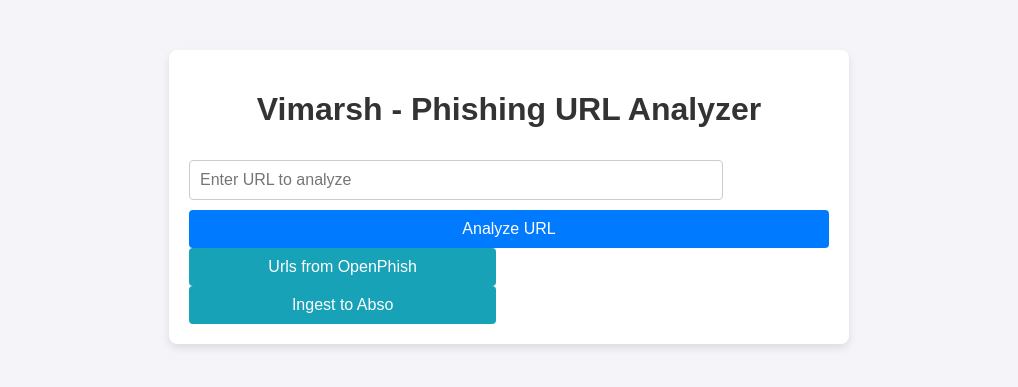
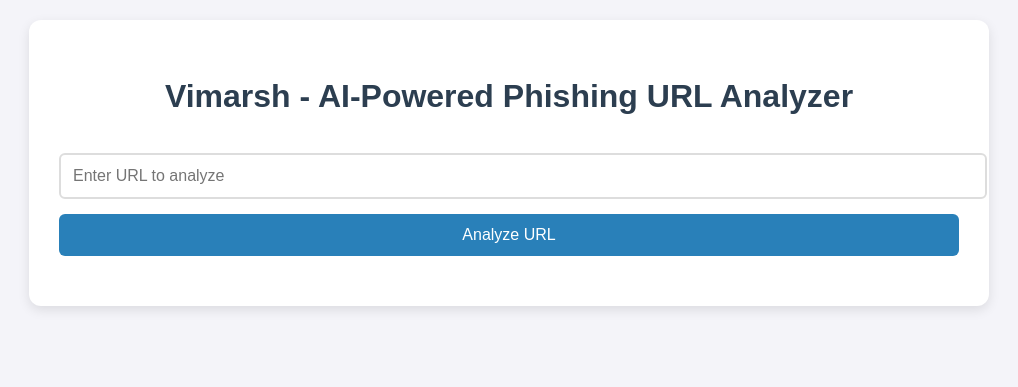
Before and after one commit to shriprad/phishingwebsite, a Flask app: page / in a window 1280 px wide. Shown: the top 387 px of the page, without its empty margins (131-1149 px from the left). Run offline with Flask 2, Linux system fonts and the light colour scheme.

Commit message:
Update index.html

```diff
--- a/templates/index.html
+++ b/templates/index.html
@@ -3,107 +3,143 @@
 <head>
     <meta charset="UTF-8">
     <meta name="viewport" content="width=device-width, initial-scale=1.0">
-    <title>Vimarsh - Phishing Detector</title>
+    <title>Vimarsh - AI-Powered Phishing Detector</title>
     <style>
         body {
             font-family: Arial, sans-serif;
             background-color: #f4f4f9;
             color: #333;
             margin: 0;
-            padding: 0;
+            padding: 20px;
+            line-height: 1.6;
         }
         .container {
-            width: 50%;
-            margin: 50px auto;
-            padding: 20px;
+            max-width: 900px;
+            margin: 0 auto;
             background-color: #fff;
-            border-radius: 8px;
-            box-shadow: 0 4px 8px rgba(0, 0, 0, 0.1);
+            border-radius: 12px;
+            box-shadow: 0 4px 12px rgba(0, 0, 0, 0.1);
+            padding: 30px;
         }
         h1 {
+            color: #2c3e50;
             text-align: center;
+            margin-bottom: 30px;
+        }
+        .input-group {
+            margin: 20px 0;
         }
         input[type="text"] {
-            width: 80%;
-            padding: 10px;
-            margin: 10px 0;
+            width: 100%;
+            padding: 12px;
             font-size: 16px;
-            border: 1px solid #ccc;
+            border: 2px solid #ddd;
+            border-radius: 6px;
+            margin-bottom: 15px;
+            transition: border-color 0.3s;
+        }
+        input[type="text"]:focus {
+            border-color: #3498db;
+            outline: none;
+        }
+        button {
+            background-color: #2980b9;
+            color: white;
+            padding: 12px 24px;
+            border: none;
+            border-radius: 6px;
+            cursor: pointer;
+            font-size: 16px;
+            width: 100%;
+            transition: background-color 0.3s;
+        }
+        button:hover {
+            background-color: #3498db;
+        }
+        .analysis-result {
+            margin-top: 30px;
+        }
+        .url-breakdown {
+            background-color: #f8f9fa;
+            padding: 15px;
+            border-radius: 6px;
+            margin-bottom: 20px;
+        }
+        .url-part {
+            margin: 5px 0;
+            padding: 8px;
+            background-color: #fff;
+            border: 1px solid #ddd;
             border-radius: 4px;
         }
-        button {
-            width: 100%;
+        .analysis-content {
+            background-color: #fff;
+            padding: 20px;
+            border-radius: 6px;
+            border: 1px solid #ddd;
+            white-space: pre-wrap;
+        }
+        .feature-analysis {
+            margin-top: 20px;
+        }
+        .feature-item {
+            margin-bottom: 10px;
             padding: 10px;
-            font-size: 16px;
-            background-color: #007bff;
-            color: white;
-            border: none;
+            background-color: #f8f9fa;
             border-radius: 4px;
-            cursor: pointer;
         }
-        button:hover {
-            background-color: #0056b3;
+        .loading {
+            text-align: center;
+            padding: 20px;
+            display: none;
         }
-        .justification {
-            margin-top: 20px;
-            padding: 10px;
-            background-color: #e9ecef;
-            border-radius: 5px;
-        }
-        .feature-btn {
-            width: 48%;
-            padding: 10px;
-            font-size: 16px;
-            background-color: #17a2b8;
-            color: white;
-            border: none;
-            border-radius: 4px;
-            cursor: pointer;
-            margin-right: 4%;
-        }
-        .feature-btn:hover {
-            background-color: #138496;
-        }
-        .feature-btn:last-child {
-            margin-right: 0;
-        }
-        .alert {
-            padding: 10px;
-            margin-top: 20px;
-            background-color: #ffc107;
-            color: black;
-            border-radius: 5px;
-            text-align: center;
+        .loading.active {
+            display: block;
         }
     </style>
 </head>
 <body>
+    <div class="container">
+        <h1>Vimarsh - AI-Powered Phishing URL Analyzer</h1>
 
-    <div class="container">
-        <h1>Vimarsh - Phishing URL Analyzer</h1>
-        <form method="POST">
+        <form method="POST" class="input-group">
             <input type="text" name="url" placeholder="Enter URL to analyze" required>
             <button type="submit">Analyze URL</button>
         </form>
 
-        {% if justification %}
-        <div class="justification">
-            <h3>Justification for URL: {{ normalized_url }}</h3>
-            <p>{{ justification }}</p>
+        <div id="loading" class="loading">
+            Analyzing URL using AI... Please wait...
+        </div>
+
+        {% if analysis_result %}
+        <div class="analysis-result">
+            <h2>Analysis Results for: {{ analysis_result.url }}</h2>
+
+            <div class="url-breakdown">
+                <h3>URL Structure Analysis:</h3>
+                {% for part, value in analysis_result.url_parts.items() %}
+                {% if value %}
+                <div class="url-part">
+                    <strong>{{ part }}:</strong> {{ value }}
+                </div>
+                {% endif %}
+                {% endfor %}
+            </div>
+
+            <div class="feature-analysis">
+                <h3>Detailed AI Analysis:</h3>
+                <div class="analysis-content">
+                    {{ analysis_result.analysis | safe }}
+                </div>
+            </div>
         </div>
         {% endif %}
-
-        <!-- Feature Buttons -->
-        <div>
-            <button class="feature-btn" onclick="alert('Feature not enabled')">Urls from OpenPhish</button>
-            <button class="feature-btn" onclick="alert('Feature not enabled')">Ingest to Abso</button>
-        </div>
-
-        <!-- Alert for features not enabled -->
-        <div id="feature-alert" class="alert" style="display: none;">
-            Feature not enabled.
-        </div>
     </div>
 
+    <script>
+        document.querySelector('form').addEventListener('submit', function() {
+            document.getElementById('loading').classList.add('active');
+        });
+    </script>
 </body>
 </html>
```
